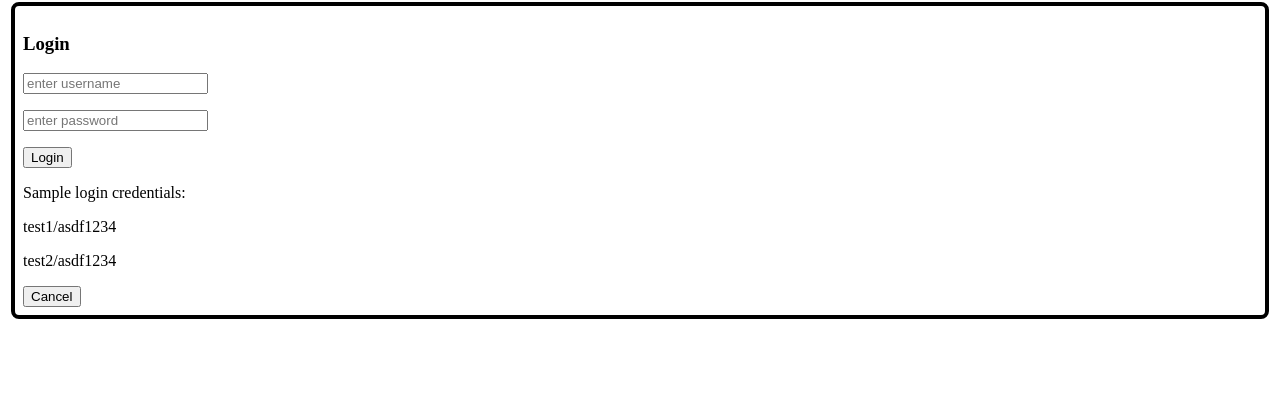
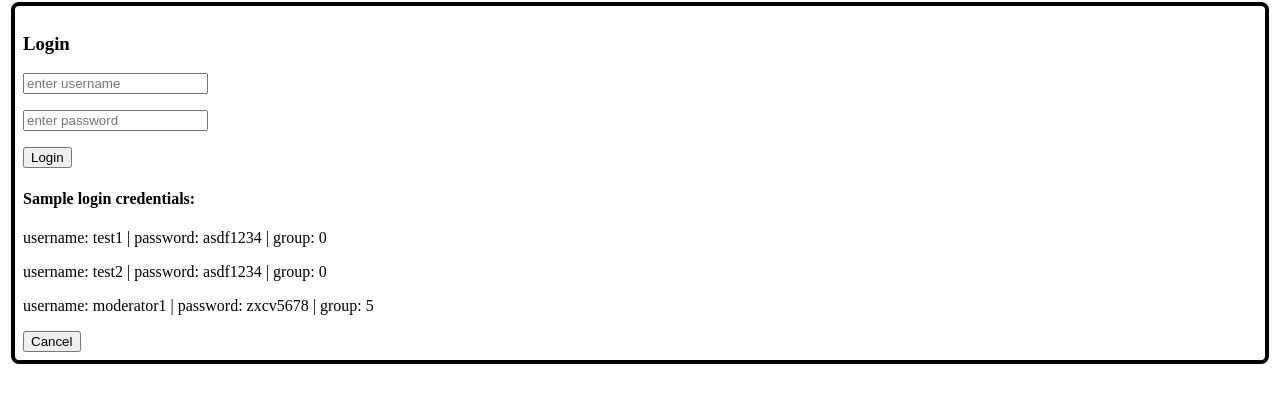
Before and after one commit to wathne/dat310-2023-examproject, a website: page static/imageboard.html in a window 1280 px wide. Both pictures are taken after a click on the button "Login". Shown: the part 36-438 px from the top of the page. Drawn offline with nearby package versions, Linux system fonts and the light colour scheme; no server answers.

Commit message:
test(db): add sample user with moderator privileges, user_group 5
modified:   database.db
modified:   static/imageboard.html

```diff
--- a/static/imageboard.html
+++ b/static/imageboard.html
@@ -86,9 +86,10 @@
           </p>
         </form>
         <p></p>
-        <p>Sample login credentials:</p>
-        <p>test1/asdf1234</p>
-        <p>test2/asdf1234</p>
+        <h4>Sample login credentials:</h4>
+        <p>username: test1 | password: asdf1234 | group: 0</p>
+        <p>username: test2 | password: asdf1234 | group: 0</p>
+        <p>username: moderator1 | password: zxcv5678 | group: 5</p>
         <button class="button-cancel">Cancel</button>
       </div>
       <div id="logout" class="default-hidden framed">
```
Also changed, not shown: 1 other file.
